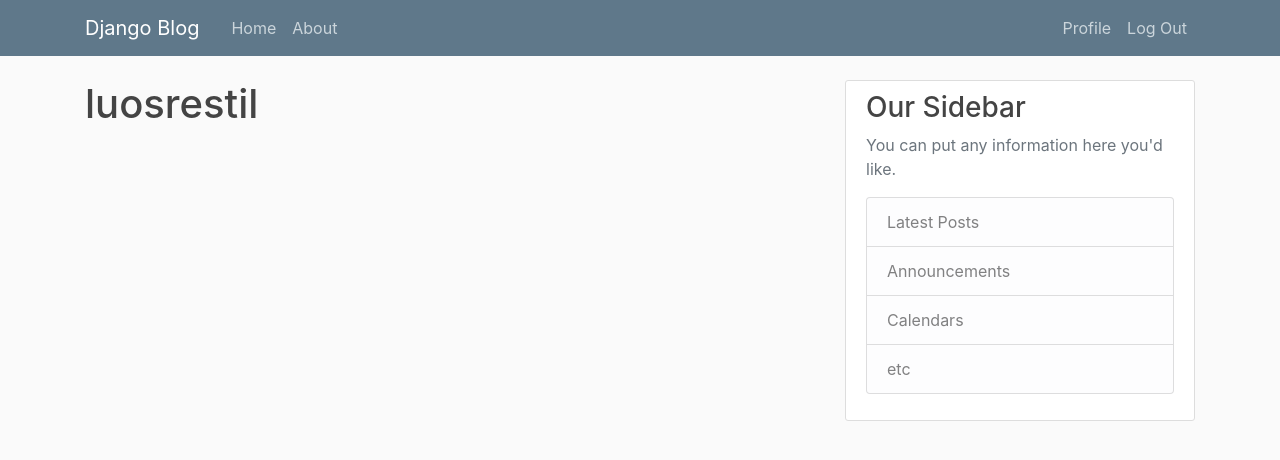
After one commit to LuosRestil/django_blog, a Django app: page /profile in a window 1280 px wide. The commit adds this page. Shown: the top 460 px of the page. Run offline with Django 3.2, Linux system fonts and the light colour scheme; a user stored in the database is signed in; parts of the project's set-up code (start-up, migrations or seed data) failed here and were passed over; some libraries are stand-ins or nearby versions.

Commit message:
Completed user registration, login, logout

```diff
--- a/django_blog/blog/templates/blog/base.html
+++ b/django_blog/blog/templates/blog/base.html
@@ -30,8 +30,13 @@
           </div>
           <!-- Navbar Right Side -->
           <div class="navbar-nav">
-            <a class="nav-item nav-link" href="#">Login</a>
-            <a class="nav-item nav-link" href="#">Register</a>
+            {% if user.is_authenticated %}
+              <a class="nav-item nav-link" href="{% url 'profile' %}">Profile</a>
+              <a class="nav-item nav-link" href="{% url 'logout' %}">Log Out</a>
+            {% else %}
+              <a class="nav-item nav-link" href="{% url 'login' %}">Log In</a>
+              <a class="nav-item nav-link" href="{% url 'register' %}">Register</a>
+            {% endif %}
           </div>
         </div>
       </div>
--- a/django_blog/blog/views.py
+++ b/django_blog/blog/views.py
@@ -2,7 +2,6 @@ from django.shortcuts import render
 from django.http import HttpResponse
 from .models import Post
 
-# Create your views here.
 def home(request):
     context = {'posts': Post.objects.all()}
     return render(request, 'blog/home.html', context)
--- a/django_blog/django_blog/settings.py
+++ b/django_blog/django_blog/settings.py
@@ -123,3 +123,7 @@ USE_TZ = True
 STATIC_URL = '/static/'
 
 CRISPY_TEMPLATE_PACK = 'bootstrap4'
+
+LOGIN_REDIRECT_URL = 'blog-home'
+
+LOGIN_URL = 'login'
--- a/django_blog/django_blog/urls.py
+++ b/django_blog/django_blog/urls.py
@@ -21,7 +21,9 @@ from users import views as users_views
 urlpatterns = [
     path('admin/', admin.site.urls),
     path('register/', users_views.register, name="register"),
-    path('login/', auth_views.LoginView.as_view(), name="login"),
-    path('logout/', auth_views.LogoutView.as_view(), name="logout"),
+    path('login/', auth_views.LoginView.as_view(template_name="users/login.html"), name="login"),
+    path('logout/', users_views.logout, name="logout"),
+    # path('logout/', auth_views.LogoutView.as_view(template_name="users/logout.html"), name="logout"),
+    path('profile', users_views.profile, name="profile"),
     path('', include('blog.urls'))
 ]
--- /dev/null
+++ b/django_blog/users/templates/users/profile.html
@@ -0,0 +1,6 @@
+{% extends 'blog/base.html' %}
+{% load crispy_forms_tags %}
+
+{% block content %}
+    <h1>{{ user.username }}</h1>
+{% endblock content %}
--- a/django_blog/users/templates/users/register.html
+++ b/django_blog/users/templates/users/register.html
@@ -18,7 +18,7 @@
       <div class="border-top pt-3">
         <small class="text-muted">
           Already have an account?
-          <a href="#" class="ml-2">Sign In</a>
+          <a href="{% url 'login' %}" class="ml-2">Sign In</a>
         </small>
       </div>
     </div>
--- a/django_blog/users/views.py
+++ b/django_blog/users/views.py
@@ -1,6 +1,8 @@
 from django.shortcuts import render, redirect
 from .forms import UserRegistrationForm
 from django.contrib import messages
+from django.contrib.auth import logout as django_logout
+from django.contrib.auth.decorators import login_required
 
 
 def register(request):
@@ -9,9 +11,18 @@ def register(request):
         if form.is_valid():
             form.save()
             username = form.cleaned_data.get('username')
-            messages.success(request, f'Account created for {username}.')
-            return redirect('blog-home')
+            messages.success(request, f'Account created for {username}. You are now able to log in.')
+            return redirect('login')
     else:
         form = UserRegistrationForm()
     context = {'form': form}
     return render(request, 'users/register.html', context)
+
+def logout(request):
+    django_logout(request)
+    messages.success(request, f'Logged out.')
+    return redirect('login')
+
+@login_required
+def profile(request):
+    return render(request, 'users/profile.html')
```
Also changed, not shown: django_blog/users/templates/users/login.html (+25 -0 lines), django_blog/users/templates/users/logout.html (added, +12 -0 lines), django_blog/db.sqlite3.
